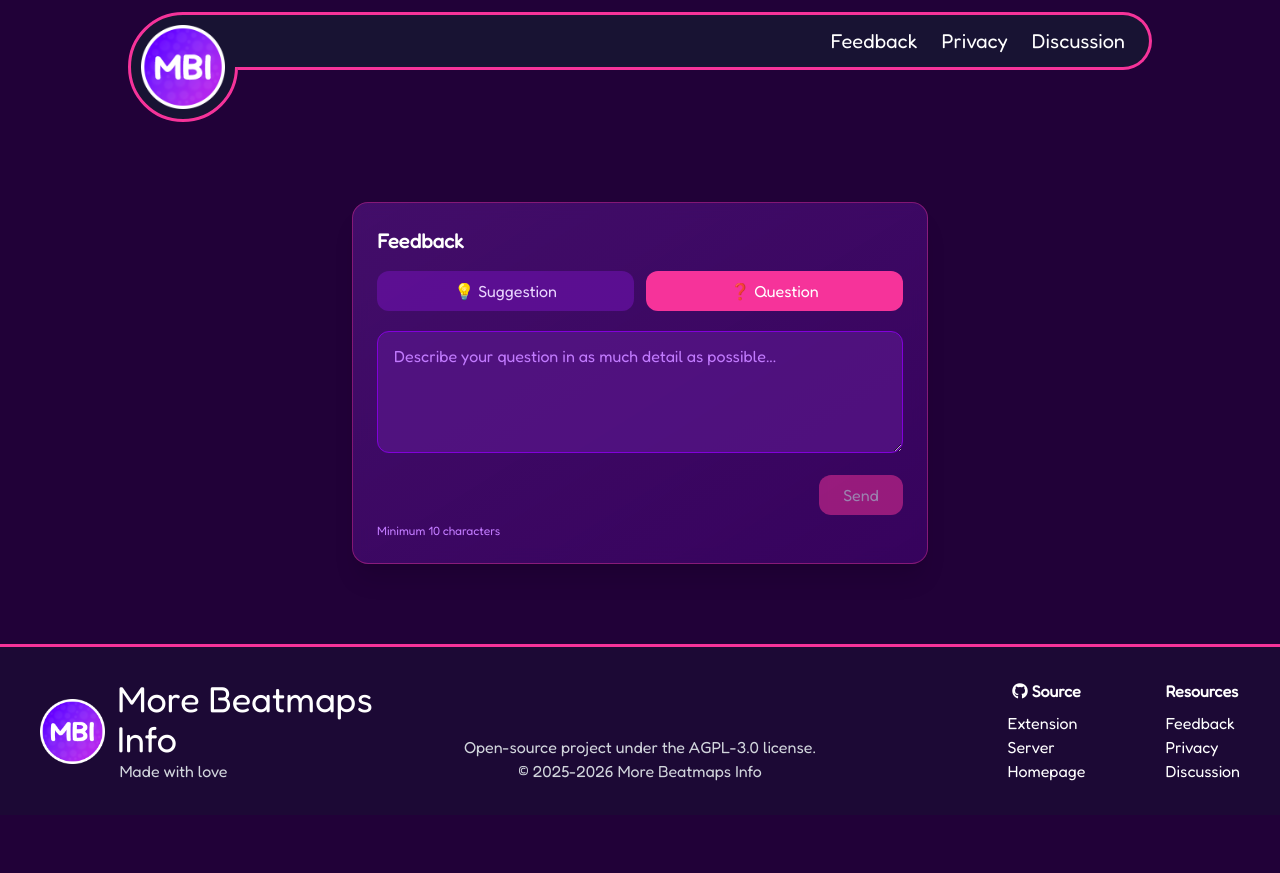
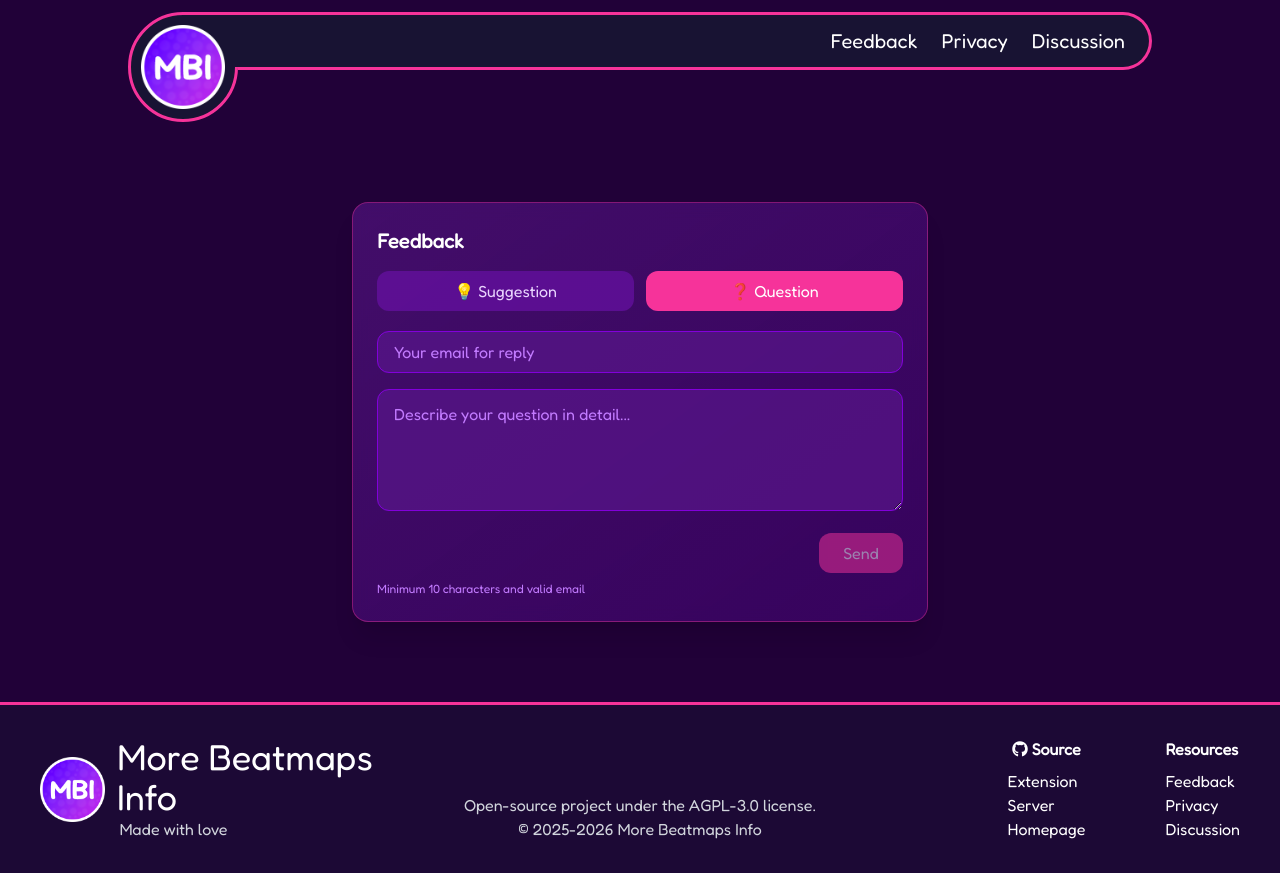
Before and after one commit to Ruichimi/More-Beatmaps-Info__Homepage, a Vue app: page /feedback in a window 1280 px wide. Both pictures are taken after a click on the button "❓ Question". Before the commit the page ends 815 px from the top, so only its background shows below. Built offline with nearby package versions, Linux system fonts and the light colour scheme.

Commit message:
Implement server request for feedback & add email field

```diff
--- a/src/components/Feedback.vue
+++ b/src/components/Feedback.vue
@@ -1,20 +1,56 @@
 <script setup>
-import {ref, computed} from 'vue'
-import Navbar from '@/components/Navbar.vue'
+import {ref, computed} from 'vue';
+import Navbar from '@/components/Navbar.vue';
+
+const serverUrl = 'https://morebeatmapinfo.com';
 
 const type = ref('suggestion');
-const message = ref('')
-const isSending = ref(false)
+const message = ref('');
+const email = ref('');
+const isSending = ref(false);
+
+const emailValid = computed(() => {
+  if (type.value !== 'question') return true;
+  return /^[^\s@]+@[^\s@]+\.[^\s@]+$/.test(email.value);
+});
 
 const canSend = computed(() => {
   return message.value.trim().length >= 10
-})
+});
 
-function submit() {
+async function submit() {
   if (!canSend.value) return
+  if (!emailValid.value) return
 
   isSending.value = true
+
+  try {
+    const response = await fetch(`${serverUrl}/api/feedback/`, {
+      method: 'POST',
+      headers: {
+        'Content-Type': 'application/json',
+      },
+      body: JSON.stringify({
+        type: type.value,
+        message: message.value,
+        email: email.value,
+      }),
+    })
+    console.log(response);
+    if (!response.ok) {
+      throw new Error('Request failed')
+    }
+
+    message.value = ''
+    email.value = ''
+    type.value = 'suggestion'
+  } catch (err) {
+    console.error('Feedback send error:', err)
+  } finally {
+    isSending.value = false
+  }
 }
+
 </script>
 
 <template>
@@ -23,11 +59,13 @@ function submit() {
     <div
         class="w-full max-w-xl rounded-2xl border border-pink-500/40
              bg-gradient-to-br from-purple-900/60 to-purple-950/80
-             p-6 shadow-xl backdrop-blur">
+             p-6 shadow-xl backdrop-blur"
+    >
       <h2 class="text-xl font-semibold text-white mb-4">
         Feedback
       </h2>
 
+      <!-- buttons -->
       <div class="flex gap-3 mb-5">
         <button
             @click="type = 'suggestion'"
@@ -36,7 +74,8 @@ function submit() {
             type === 'suggestion'
               ? 'bg-pink-500 text-white'
               : 'bg-purple-800/60 text-purple-200 hover:bg-purple-700'
-          ]">
+          ]"
+        >
           💡 Suggestion
         </button>
 
@@ -47,11 +86,45 @@ function submit() {
             type === 'question'
               ? 'bg-pink-500 text-white'
               : 'bg-purple-800/60 text-purple-200 hover:bg-purple-700'
-          ]">
+          ]"
+        >
           ❓ Question
         </button>
       </div>
 
+      <!-- email (only for question) -->
+      <transition
+          enter-active-class="transition duration-300 ease-out"
+          enter-from-class="opacity-0 -translate-y-2"
+          enter-to-class="opacity-100 translate-y-0"
+          leave-active-class="transition duration-200 ease-in"
+          leave-from-class="opacity-100"
+          leave-to-class="opacity-0"
+      >
+        <div v-if="type === 'question'" class="mb-4">
+          <input
+              v-model="email"
+              type="email"
+              placeholder="Your email for reply"
+              class="w-full rounded-xl bg-purple-900/70
+                   border px-4 py-2 text-white
+                   placeholder-purple-400
+                   focus:outline-none focus:ring-2 focus:ring-pink-500"
+              :class="email && !emailValid
+              ? 'border-red-500'
+              : 'border-purple-700'"
+          />
+
+          <p
+              v-if="email && !emailValid"
+              class="mt-1 text-xs text-red-400"
+          >
+            Enter valid email
+          </p>
+        </div>
+      </transition>
+
+      <!-- message -->
       <textarea
           v-model="message"
           rows="4"
@@ -61,8 +134,9 @@ function submit() {
                placeholder-purple-400
                focus:outline-none focus:ring-2 focus:ring-pink-500"
           :placeholder="type === 'question'
-          ? 'Describe your question in as much detail as possible...'
-          : 'Share your idea or suggestion...'"/>
+          ? 'Describe your question in detail...'
+          : 'Share your idea or suggestion...'"
+      />
 
       <div class="mt-4 flex justify-end">
         <button
@@ -71,13 +145,15 @@ function submit() {
             class="rounded-xl px-6 py-2 font-medium transition
                  bg-pink-500 text-white
                  disabled:opacity-50 disabled:cursor-not-allowed
-                 hover:bg-pink-400">
+                 hover:bg-pink-400"
+        >
           {{ isSending ? 'Sending...' : 'Send' }}
         </button>
       </div>
 
       <p class="mt-2 text-xs text-purple-400">
         Minimum 10 characters
+        <span v-if="type === 'question'"> and valid email</span>
       </p>
     </div>
   </div>
```
